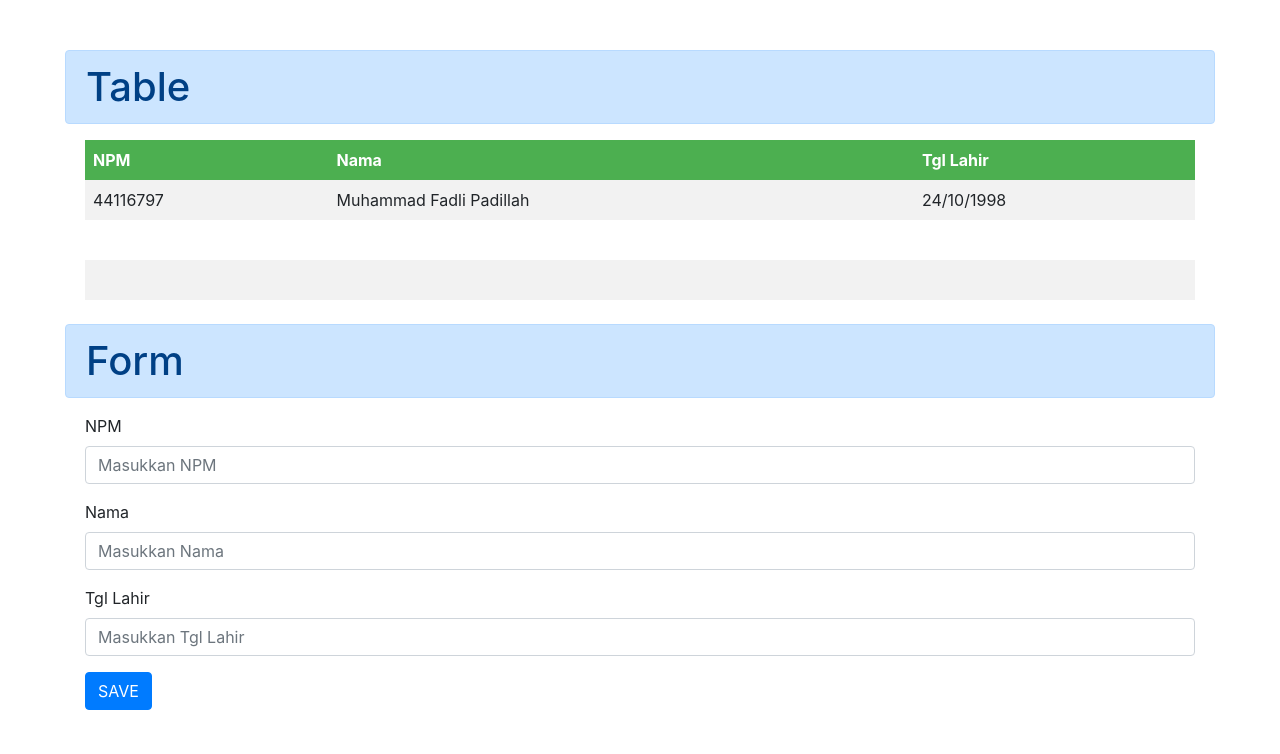
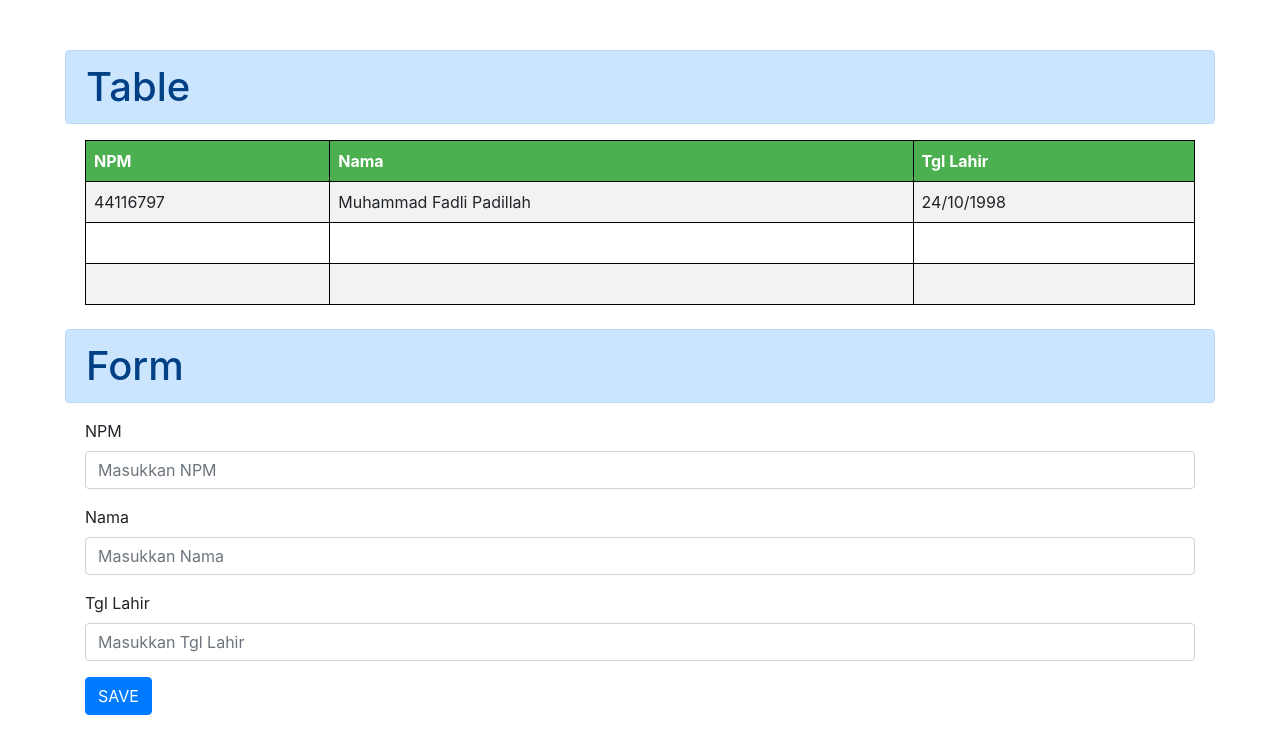
Before and after one commit to mfadlipadillah/Tugas2, a plain HTML site: page index.html in a window 1280 px wide. Drawn offline with Linux system fonts and the light colour scheme.

Commit message:
Update style.css

```diff
--- a/style.css
+++ b/style.css
@@ -1,22 +1,22 @@
-body{
+body {
 	padding:25px;
 	margin:25px;
 }
 table {
-    border-collapse: collapse;
+	border-collapse: collapse;
 	width:100%;
-	padding-bottom:20px;
 }
 
-th, td {
-    text-align: left;
-    padding: 8px;
+table, th, td {
+	border: 1px solid black;
+    	text-align: left;
+    	padding: 8px;
 }
 
 tr:nth-child(even){background-color: #f2f2f2}
 
 th {
-    background-color: #4CAF50;
-    color: white;
+    	background-color: #4CAF50;
+    	color: white;
 }
 tr:hover {background-color: #888; color:white;}
```
